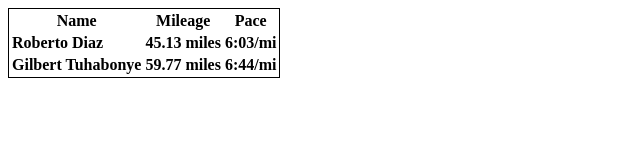
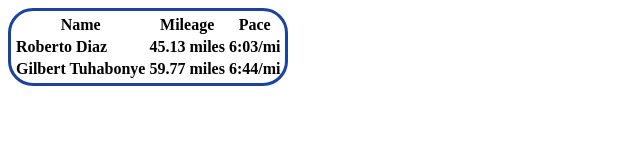
Before and after one commit to realslimjd/dash_pod, a plain HTML site: page team_home.html in a window 1280 px wide. Shown: the whole page, without its empty margins (0-640 px from the left). Drawn offline with Linux system fonts and the light colour scheme.

Commit message:
playing with table border

```diff
--- a/homepage.css
+++ b/homepage.css
@@ -1,7 +1,9 @@
 table {
     text-align: center;
-    border: 1px solid black;
-    border-style: rounded;
+    border-style: solid;
+    border-color: rgb(26, 66, 161);
+    border-radius: 25px;
+    padding: 2px;
 }
 
 .table_name {
```
